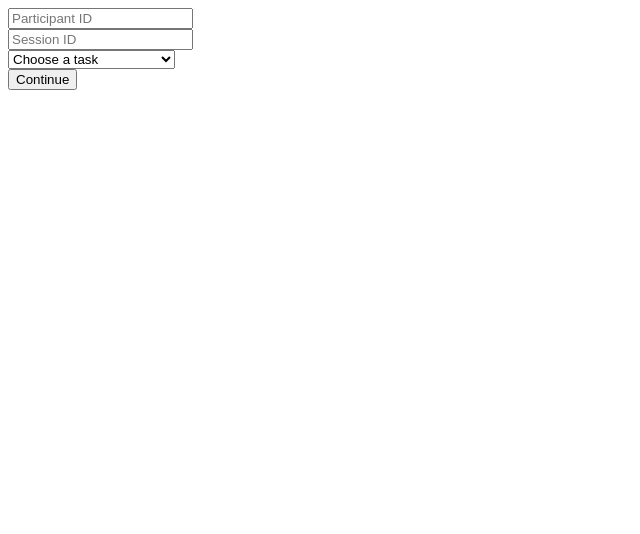
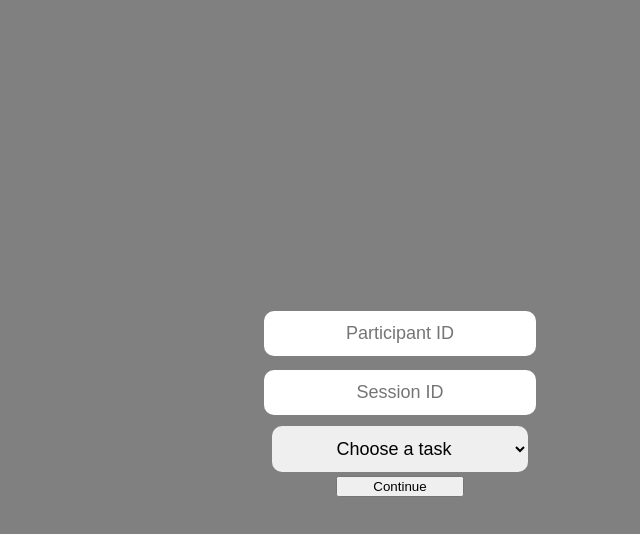
Before and after one commit to hanayik/TemporalOrder, an Electron app: page index.html in a window 800 px wide. Shown: the whole page, without its empty margins (0-640 px from the left). Drawn offline with Linux system fonts and the light colour scheme.

Commit message:
reverted back to correct css

```diff
--- a/app.css
+++ b/app.css
@@ -1,3 +1,43 @@
+body {
+  height: 100%;
+  width: 100%;
+  margin: 0;
+  overflow: hidden;
+}
+
 .app-container {
   display: flex;
+  height: 100%;
+  width: 100%;
+  margin: 0;
+  align-items: center;
+  justify-content: center;
+  background-color: gray;
 }
+
+.form-area {
+  width: 40%;
+  height: auto;
+  margin: 0;
+  display: flex;
+  flex-direction: column;
+  align-self: center;
+}
+
+.form-item {
+  align-self: center;
+  margin: 2;
+}
+
+input[type=text], select {
+    text-align: center;
+    padding: 12px 20px;
+    margin-top: 5px;
+    margin-bottom: 5px;
+    display: inline-block;
+    outline: none;
+    border-radius: 10px;
+    border-width:0px;
+    border:none;
+    font-size:18px;
+}
```
